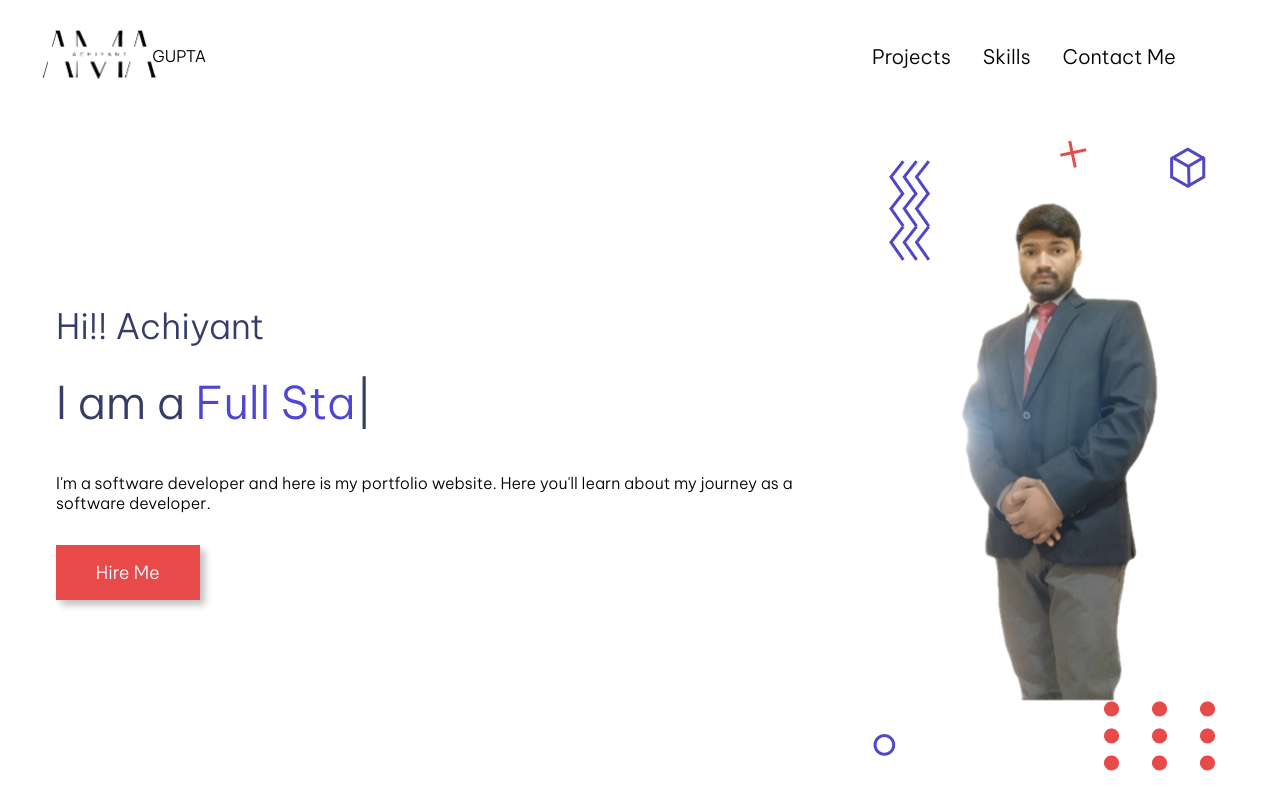
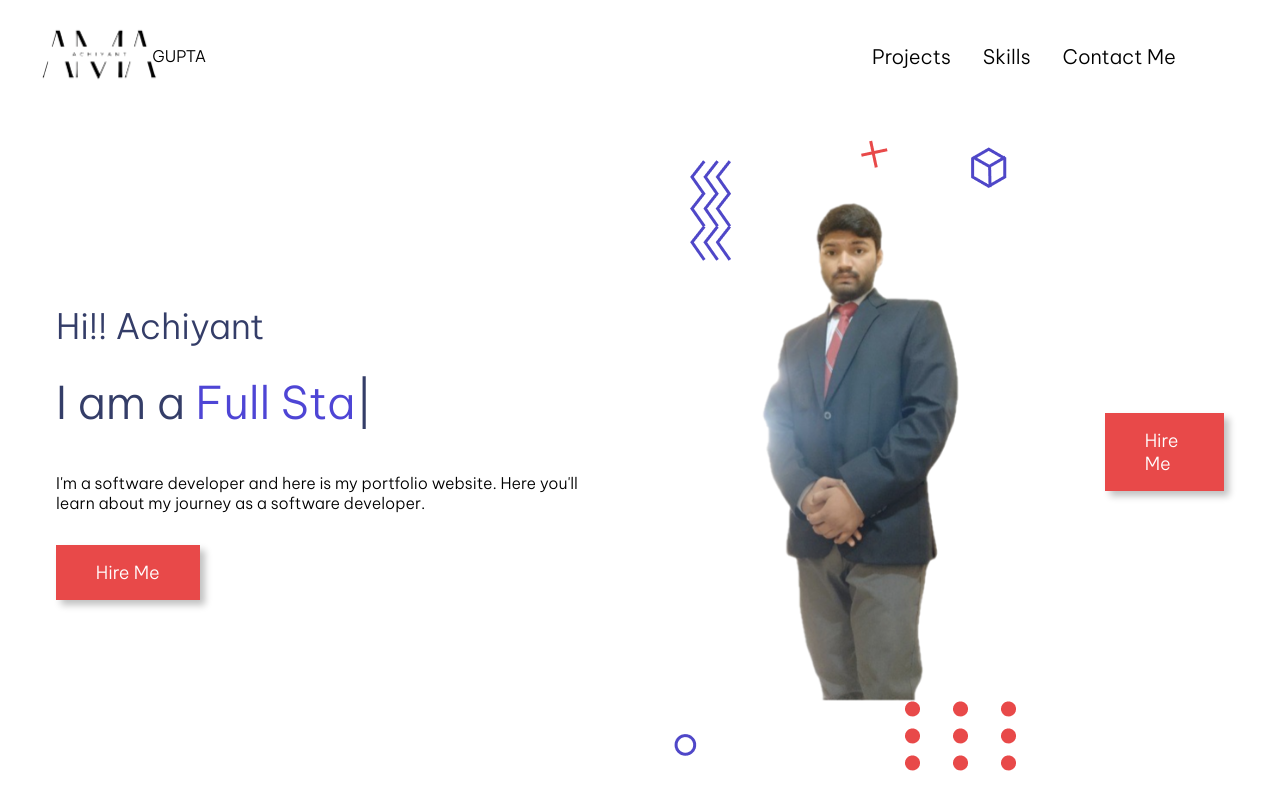
Before and after one commit to ACHIYANT/Portfolio, a plain HTML site: page index.html in a window 1280 px wide. Drawn offline with nearby package versions, Linux system fonts and the light colour scheme.

Commit message:
some improvement in code of project section

```diff
--- a/index.html
+++ b/index.html
@@ -2,7 +2,7 @@
 <html lang="en">
 <head>
     <meta charset="UTF-8">
-    <meta name="viewport" content="width=device-width, initial-scale=1.0">
+    <meta name="viewport" content="width=device-widthq, initial-scale=1.0">
     <title>Achiyant</title>
     <link rel="stylesheet" href="styles.css">
 
@@ -10,6 +10,8 @@
 <body>
     <div class="wrapper">
         <div class="container">
+
+
             <div class="navBar">
                 <div class="logo-container">
                     <img class="logo" src="userAsset/Hero-section/logo_portfolio.png" alt="logo">
@@ -43,7 +45,7 @@
                         I'm a software developer and here is my portfolio website. Here you'll learn about my journey as a software developer.
                     </div>
 
-                    <div class="button-red">Hire Me</div>
+                    <div class="button-red" id="btn-top">Hire Me</div>
                 </div>
 
                 <div class="hero-section-right">
@@ -68,7 +70,11 @@
                     </div>
 
                 </div>
+
+                <div class="button-red" id="btn-bottom">Hire Me</div>
             </div>
+
+
         </div>
 
         <div class="project-section">
```
Also changed, not shown: styles.css (line endings or trailing spaces).
